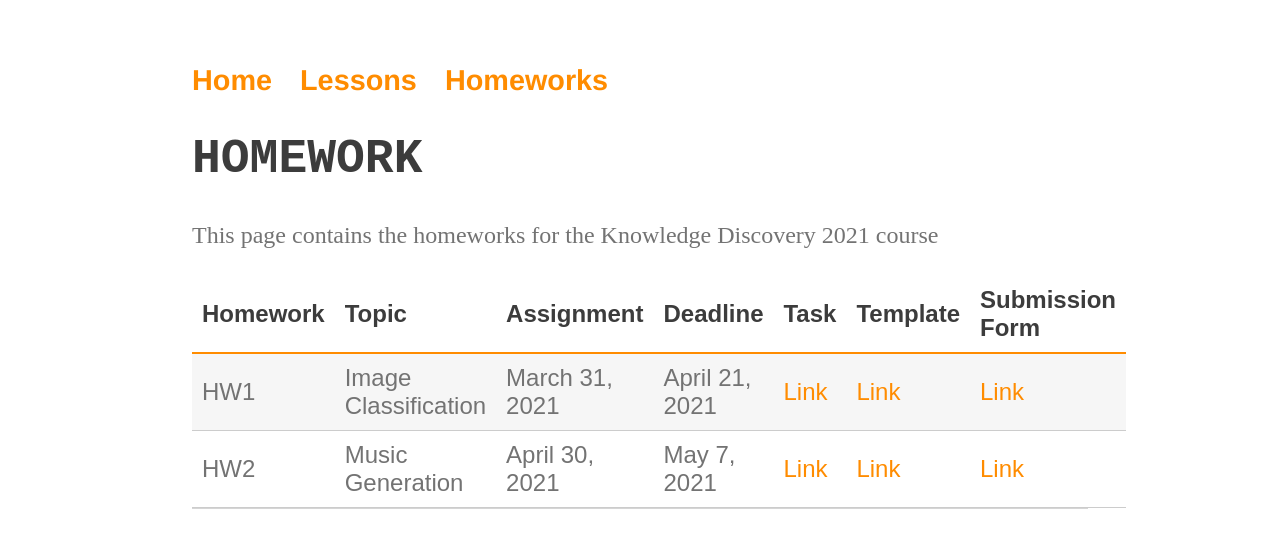
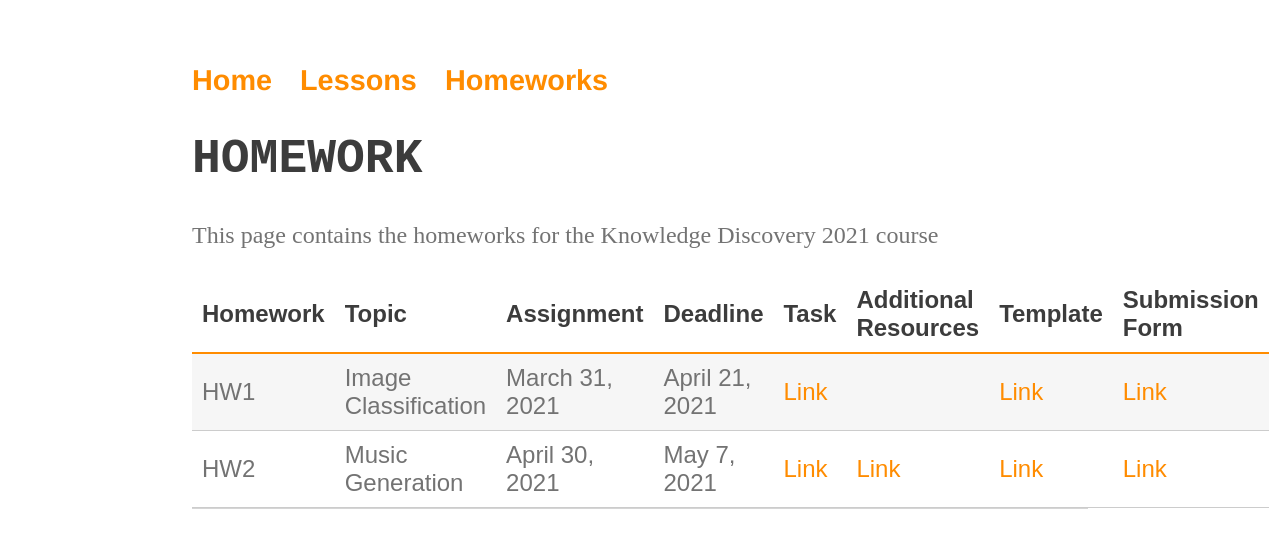
Before and after one commit to perceivelab/knowledge-discovery-course, a Jekyll site: the page built from homework.md, in a window 1280 px wide. Shown: the top 548 px of the page. Built offline with Jekyll 4.4.1, drawn with Linux system fonts in a browser that asks for light colours; our own code applies the rules of GitHub Pages for plain Markdown files.

Commit message:
Update homework.md

```diff
--- a/homework.md
+++ b/homework.md
@@ -1,9 +1,9 @@
 # HOMEWORK
 This page contains the homeworks for the Knowledge Discovery 2021 course
 
-| Homework | Topic | Assignment | Deadline | Task | Template | Submission Form |
-| -------- | --------- | ------------ | -------- | -------------- | -------- | ------------- |
-| HW1     | Image Classification | March 31, 2021 | April 21, 2021 | [Link](hw1-2021.md) | [Link](https://www.overleaf.com/read/fttvfxqgvfvs) | [Link](https://forms.gle/z7qvczqM2Vr1an9MA) |
-| HW2     | Music Generation | April 30, 2021 | May 7, 2021 | [Link](404) | [Link](404) | [Link](404) |
+| Homework | Topic | Assignment | Deadline | Task | Additional Resources | Template | Submission Form |
+| -------- | --------- | ------------ | -------- | -------------- | -------- | -------- | ------------- |
+| HW1     | Image Classification | March 31, 2021 | April 21, 2021 | [Link](hw1-2021.md) | |[Link](https://www.overleaf.com/read/fttvfxqgvfvs) | [Link](https://forms.gle/z7qvczqM2Vr1an9MA) |
+| HW2     | Music Generation | April 30, 2021 | May 7, 2021 | [Link](https://colab.research.google.com/drive/1eqqazo8UV5UvfepWv1HR2PqlJ3t5y2pa?usp=sharing) | [Link](https://drive.google.com/file/d/1c_r4j3PmRUszUcefG0NHS-bYtgJroxuq/view) |[Link](404) | [Link](404) |
 
 [404]: /knowledge-discovery-course/fallback
```
